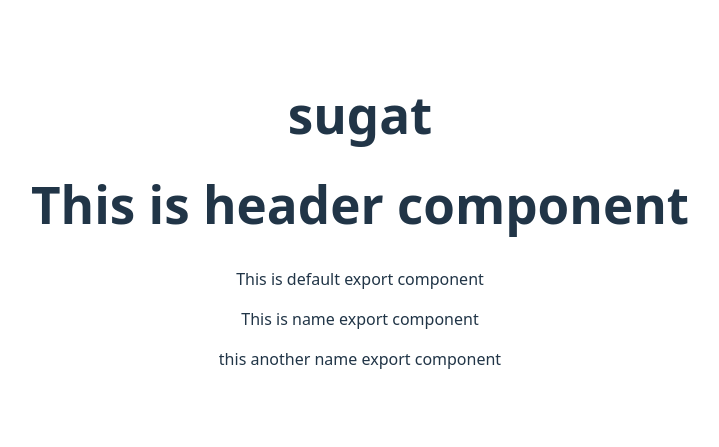
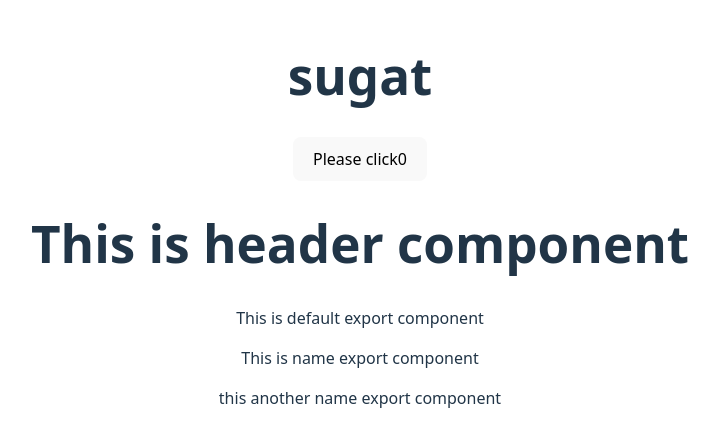
Before and after one commit to sugathub/react-learning, a React (Vite) app: page / in a window 1280 px wide. Shown: the part 181-628 px from the top of the page, without its empty margins (280-999 px from the left). Built offline with nearby package versions, Linux system fonts and the light colour scheme.

Commit message:
Attempted to display normal value on window but failed

```diff
--- a/src/Header.jsx
+++ b/src/Header.jsx
@@ -1,7 +1,13 @@
 function Header(){
+ let num=0;
+    const count=()=>{
+       console.log(num);
+        return  num++;
+    }
 
     return(
         <>
+        <button onClick={count}>Please click{num}</button>
         <h1>This is header component</h1>
         </>
     )
```
